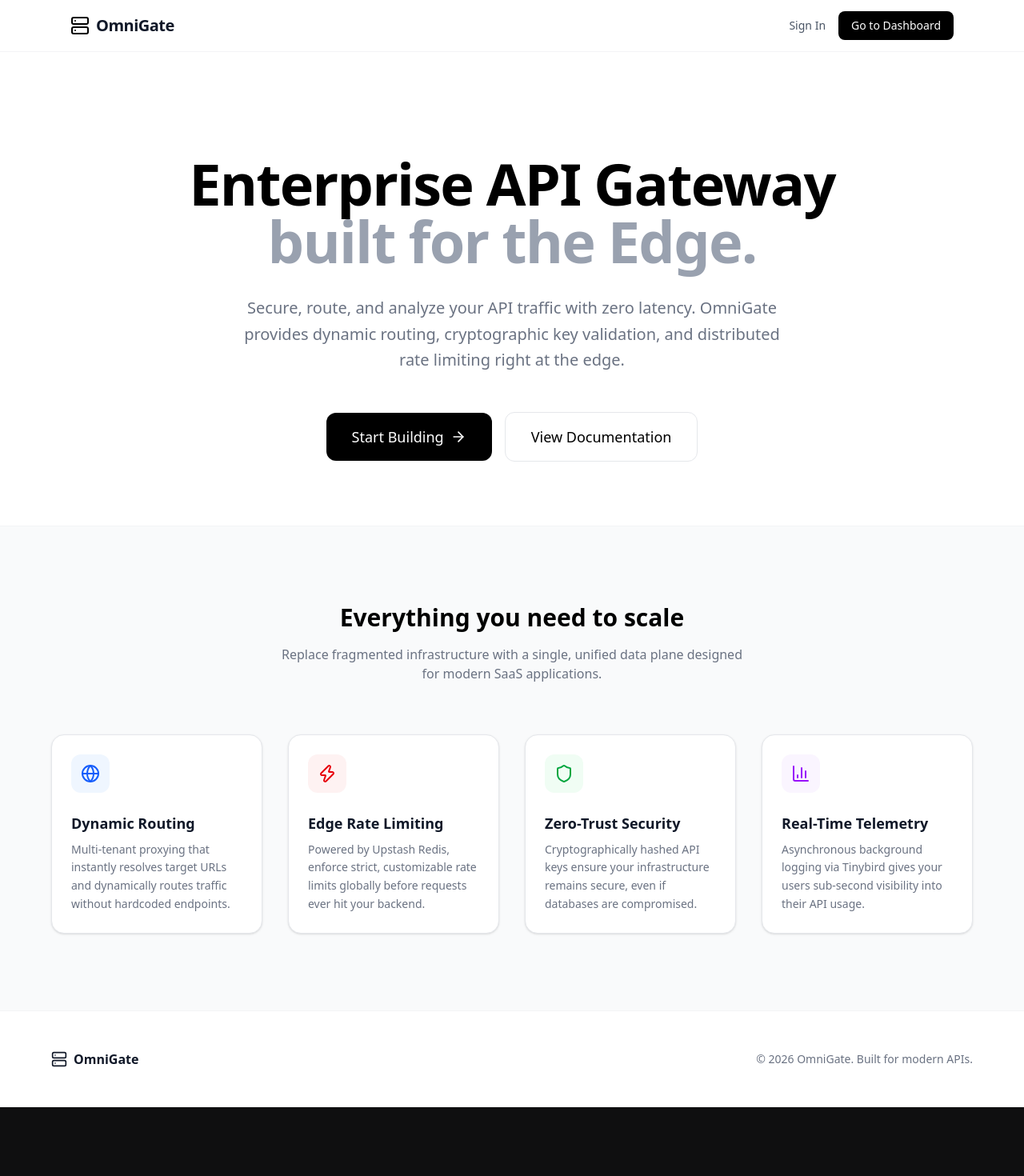
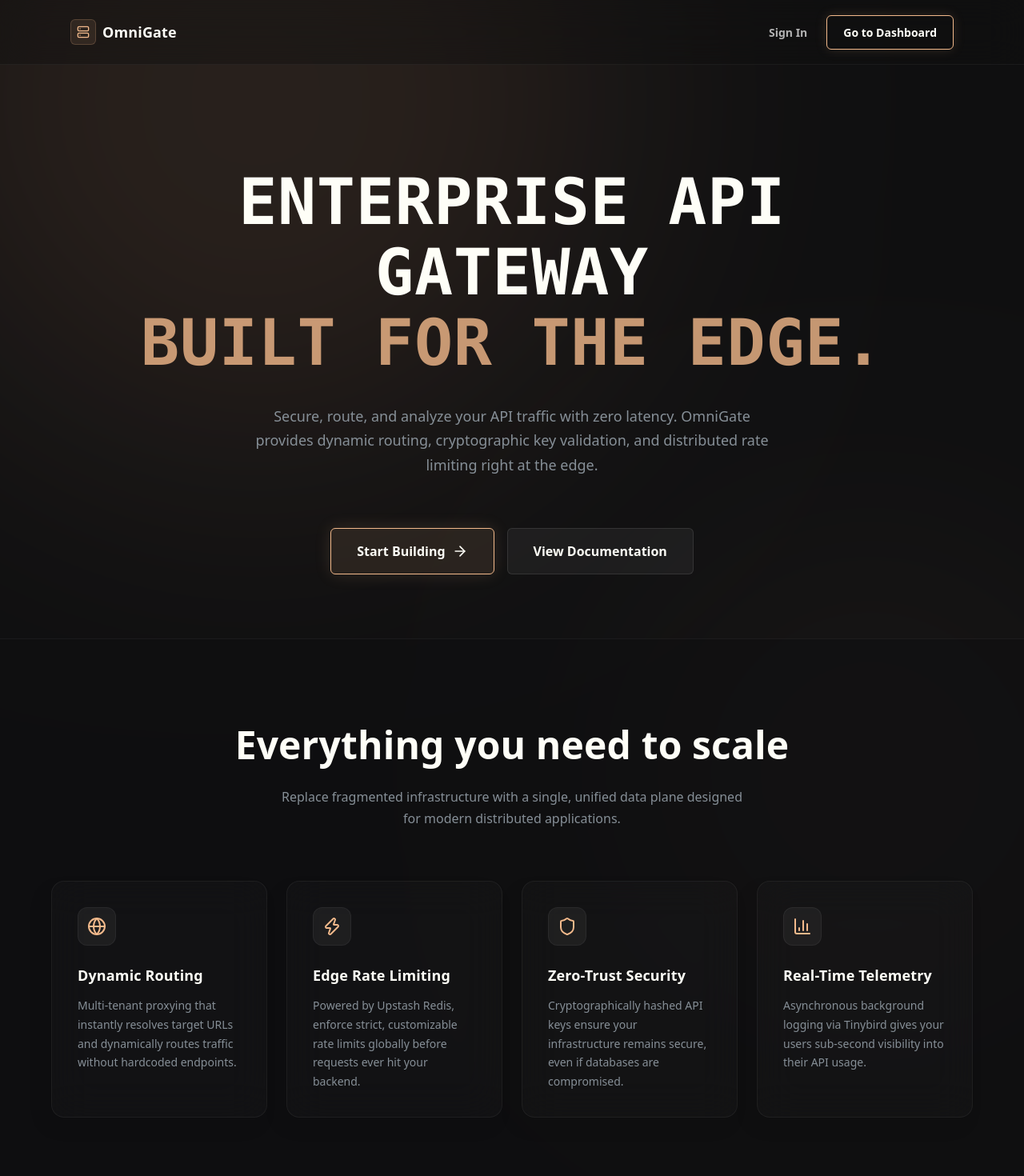
Before and after one commit to tanmaygalav/OmniGate, a Next.js app: page / in a window 1280 px wide. Shown: the top 1470 px of the page at 80% size. Before the commit the page ends 1384 px from the top, so only its background shows below. Built offline with nearby package versions, Linux system fonts and the light colour scheme.

Commit message:
Home page updated with the theme

```diff
--- a/src/app/page.tsx
+++ b/src/app/page.tsx
@@ -1,23 +1,33 @@
+'use client';
+
 import Link from 'next/link';
 import { ArrowRight, Shield, Zap, BarChart3, Globe, Server } from 'lucide-react';
+import { motion } from 'framer-motion';
 
 export default function Home() {
   return (
-    <div className="min-h-screen bg-white text-gray-900 selection:bg-gray-100">
-      {/* Navigation */}
-      <nav className="border-b border-gray-100">
-        <div className="max-w-6xl mx-auto px-6 h-16 flex items-center justify-between">
-          <div className="flex items-center gap-2">
-            <Server className="w-6 h-6 text-black" />
-            <span className="text-xl font-bold tracking-tight">OmniGate</span>
-          </div>
-          <div className="flex items-center gap-4">
-            <Link href="/login" className="text-sm font-medium text-gray-600 hover:text-black transition-colors">
+    <div className="min-h-screen bg-deep-night text-silver-whisper relative overflow-hidden font-sans selection:bg-amber-glow/30 selection:text-cloud-white">
+
+      {/* The Ambient "Golden Horizon" Background */}
+      <div className="absolute top-[-20%] left-[-10%] w-[70vw] h-[70vw] bg-golden-horizon rounded-full mix-blend-screen filter blur-[140px] opacity-[0.05] animate-pulse pointer-events-none" />
+      <div className="absolute top-[40%] right-[-10%] w-[50vw] h-[50vw] bg-amber-glow rounded-full mix-blend-screen filter blur-[120px] opacity-[0.03] pointer-events-none" />
+
+      {/* Navigation - Frosted Glass Bar */}
+      <nav className="relative z-10 border-b border-white/5 bg-deep-night/40 backdrop-blur-xl">
+        <div className="max-w-6xl mx-auto px-6 h-20 flex items-center justify-between">
+          <Link href="/" className="flex items-center gap-2 group">
+            <div className="w-8 h-8 rounded-md bg-amber-glow/10 border border-amber-glow/20 flex items-center justify-center group-hover:bg-amber-glow/20 transition-colors">
+              <Server className="w-4 h-4 text-amber-glow" />
+            </div>
+            <span className="text-[18px] font-bold tracking-[0.14px] text-cloud-white">OmniGate</span>
+          </Link>
+          <div className="flex items-center gap-6">
+            <Link href="/login" className="text-[14px] font-semibold text-silver-whisper hover:text-cloud-white transition-colors hidden sm:block">
               Sign In
             </Link>
             <Link
               href="/dashboard"
-              className="text-sm font-medium bg-black text-white px-4 py-2 rounded-lg hover:bg-gray-800 transition-colors"
+              className="px-5 py-2.5 text-[14px] font-semibold text-cloud-white bg-transparent border border-amber-glow rounded-buttons hover:bg-amber-glow/10 transition-all flex items-center gap-2 shadow-[0_0_15px_rgba(242,185,139,0.15)] hover:shadow-[0_0_25px_rgba(242,185,139,0.25)]"
             >
               Go to Dashboard
             </Link>
@@ -26,100 +36,129 @@ export default function Home() {
       </nav>
 
       {/* Hero Section */}
-      <section className="pt-32 pb-20 px-6">
-        <div className="max-w-4xl mx-auto text-center space-y-8">
-          <h1 className="text-5xl md:text-7xl font-bold tracking-tight text-black">
+      <section className="relative z-10 pt-32 pb-20 px-6">
+        <div className="max-w-5xl mx-auto text-center space-y-8">
+          <motion.h1
+            initial={{ opacity: 0, y: 20 }}
+            animate={{ opacity: 1, y: 0 }}
+            transition={{ duration: 0.7, ease: "easeOut" }}
+            className="text-[56px] md:text-[80px] font-black text-cloud-white leading-[1.1] tracking-[0.67px] uppercase font-mono"
+          >
             Enterprise API Gateway <br className="hidden md:block" />
-            <span className="text-gray-400">built for the Edge.</span>
-          </h1>
-          <p className="text-lg md:text-xl text-gray-500 max-w-2xl mx-auto leading-relaxed">
+            <span className="text-amber-glow/80 mix-blend-plus-lighter">built for the Edge.</span>
+          </motion.h1>
+
+          <motion.p
+            initial={{ opacity: 0, y: 20 }}
+            animate={{ opacity: 1, y: 0 }}
+            transition={{ duration: 0.7, delay: 0.1, ease: "easeOut" }}
+            className="text-[16px] md:text-[18px] text-warm-mist max-w-2xl mx-auto leading-[1.69]"
+          >
             Secure, route, and analyze your API traffic with zero latency. OmniGate provides dynamic routing, cryptographic key validation, and distributed rate limiting right at the edge.
-          </p>
-          <div className="flex flex-col sm:flex-row items-center justify-center gap-4 pt-4">
+          </motion.p>
+
+          <motion.div
+            initial={{ opacity: 0, y: 20 }}
+            animate={{ opacity: 1, y: 0 }}
+            transition={{ duration: 0.7, delay: 0.2, ease: "easeOut" }}
+            className="flex flex-col sm:flex-row items-center justify-center gap-4 pt-8"
+          >
             <Link
               href="/dashboard"
-              className="w-full sm:w-auto flex items-center justify-center gap-2 bg-black text-white px-8 py-4 rounded-xl text-lg font-medium hover:bg-gray-800 transition-all active:scale-95"
+              className="w-full sm:w-auto flex items-center justify-center gap-2 bg-amber-glow/10 border border-amber-glow text-cloud-white px-8 py-4 rounded-buttons text-[16px] font-semibold hover:bg-amber-glow/20 transition-all shadow-[0_0_20px_rgba(242,185,139,0.15)] hover:shadow-[0_0_30px_rgba(242,185,139,0.25)]"
             >
               Start Building <ArrowRight className="w-5 h-5" />
             </Link>
             <Link
               href="https://github.com/tanmaygalav/OmniGate"
               target="_blank"
-              className="w-full sm:w-auto flex items-center justify-center gap-2 bg-white text-black border border-gray-200 px-8 py-4 rounded-xl text-lg font-medium hover:bg-gray-50 transition-all active:scale-95"
+              className="w-full sm:w-auto flex items-center justify-center gap-2 bg-white/5 text-cloud-white border border-white/10 px-8 py-4 rounded-buttons text-[16px] font-semibold hover:bg-white/10 transition-all"
             >
               View Documentation
             </Link>
-          </div>
+          </motion.div>
         </div>
       </section>
 
       {/* Features Grid */}
-      <section className="py-24 bg-gray-50 border-t border-gray-100 px-6">
+      <section className="relative z-10 py-24 px-6 border-t border-white/5 bg-deep-night/50">
         <div className="max-w-6xl mx-auto">
-          <div className="text-center mb-16">
-            <h2 className="text-3xl font-bold text-black mb-4">Everything you need to scale</h2>
-            <p className="text-gray-500 max-w-xl mx-auto">
-              Replace fragmented infrastructure with a single, unified data plane designed for modern SaaS applications.
+          <motion.div
+            initial={{ opacity: 0, y: 20 }}
+            whileInView={{ opacity: 1, y: 0 }}
+            viewport={{ once: true }}
+            transition={{ duration: 0.7 }}
+            className="text-center mb-16"
+          >
+            <h2 className="text-[32px] md:text-[48px] font-bold text-cloud-white mb-4 tracking-[0.14px]">
+              Everything you need to scale
+            </h2>
+            <p className="text-warm-mist max-w-xl mx-auto text-[16px] leading-[1.69]">
+              Replace fragmented infrastructure with a single, unified data plane designed for modern distributed applications.
             </p>
-          </div>
+          </motion.div>
 
-          <div className="grid grid-cols-1 md:grid-cols-2 lg:grid-cols-4 gap-8">
-            {/* Feature-1 */}
-            <div className="bg-white p-6 rounded-2xl border border-gray-200 shadow-sm hover:shadow-md transition-shadow">
-              <div className="w-12 h-12 bg-blue-50 text-blue-600 rounded-xl flex items-center justify-center mb-6">
-                <Globe className="w-6 h-6" />
-              </div>
-              <h3 className="text-lg font-bold mb-2">Dynamic Routing</h3>
-              <p className="text-gray-500 text-sm leading-relaxed">
-                Multi-tenant proxying that instantly resolves target URLs and dynamically routes traffic without hardcoded endpoints.
-              </p>
-            </div>
-
-            {/* Feature-2 */}
-            <div className="bg-white p-6 rounded-2xl border border-gray-200 shadow-sm hover:shadow-md transition-shadow">
-              <div className="w-12 h-12 bg-red-50 text-red-600 rounded-xl flex items-center justify-center mb-6">
-                <Zap className="w-6 h-6" />
-              </div>
-              <h3 className="text-lg font-bold mb-2">Edge Rate Limiting</h3>
-              <p className="text-gray-500 text-sm leading-relaxed">
-                Powered by Upstash Redis, enforce strict, customizable rate limits globally before requests ever hit your backend.
-              </p>
-            </div>
-
-            {/* Feature-3 */}
-            <div className="bg-white p-6 rounded-2xl border border-gray-200 shadow-sm hover:shadow-md transition-shadow">
-              <div className="w-12 h-12 bg-green-50 text-green-600 rounded-xl flex items-center justify-center mb-6">
-                <Shield className="w-6 h-6" />
-              </div>
-              <h3 className="text-lg font-bold mb-2">Zero-Trust Security</h3>
-              <p className="text-gray-500 text-sm leading-relaxed">
-                Cryptographically hashed API keys ensure your infrastructure remains secure, even if databases are compromised.
-              </p>
-            </div>
-
-            {/* Feature-4 */}
-            <div className="bg-white p-6 rounded-2xl border border-gray-200 shadow-sm hover:shadow-md transition-shadow">
-              <div className="w-12 h-12 bg-purple-50 text-purple-600 rounded-xl flex items-center justify-center mb-6">
-                <BarChart3 className="w-6 h-6" />
-              </div>
-              <h3 className="text-lg font-bold mb-2">Real-Time Telemetry</h3>
-              <p className="text-gray-500 text-sm leading-relaxed">
-                Asynchronous background logging via Tinybird gives your users sub-second visibility into their API usage.
-              </p>
-            </div>
+          <div className="grid grid-cols-1 md:grid-cols-2 lg:grid-cols-4 gap-6">
+            {[
+              {
+                icon: Globe,
+                title: "Dynamic Routing",
+                desc: "Multi-tenant proxying that instantly resolves target URLs and dynamically routes traffic without hardcoded endpoints.",
+                delay: 0.1
+              },
+              {
+                icon: Zap,
+                title: "Edge Rate Limiting",
+                desc: "Powered by Upstash Redis, enforce strict, customizable rate limits globally before requests ever hit your backend.",
+                delay: 0.2
+              },
+              {
+                icon: Shield,
+                title: "Zero-Trust Security",
+                desc: "Cryptographically hashed API keys ensure your infrastructure remains secure, even if databases are compromised.",
+                delay: 0.3
+              },
+              {
+                icon: BarChart3,
+                title: "Real-Time Telemetry",
+                desc: "Asynchronous background logging via Tinybird gives your users sub-second visibility into their API usage.",
+                delay: 0.4
+              }
+            ].map((feature, i) => (
+              <motion.div
+                key={i}
+                initial={{ opacity: 0, y: 20 }}
+                whileInView={{ opacity: 1, y: 0 }}
+                viewport={{ once: true }}
+                transition={{ duration: 0.5, delay: feature.delay }}
+                className="bg-white/[0.02] backdrop-blur-xl p-8 rounded-cards border border-white/5 shadow-floating hover:border-white/10 hover:bg-white/[0.03] transition-all group"
+              >
+                <div className="w-12 h-12 bg-white/5 border border-white/5 text-amber-glow rounded-xl flex items-center justify-center mb-6 group-hover:scale-110 transition-transform duration-300">
+                  <feature.icon className="w-6 h-6" />
+                </div>
+                <h3 className="text-[18px] font-bold text-cloud-white mb-3 tracking-[0.14px]">{feature.title}</h3>
+                <p className="text-warm-mist text-[14px] leading-[1.69]">
+                  {feature.desc}
+                </p>
+              </motion.div>
+            ))}
           </div>
         </div>
       </section>
 
       {/* Footer */}
-      <footer className="bg-white border-t border-gray-100 py-12 px-6">
-        <div className="max-w-6xl mx-auto flex flex-col md:flex-row items-center justify-between gap-4">
-          <div className="flex items-center gap-2 text-gray-900 font-bold">
-            <Server className="w-5 h-5" />
+      <footer className="relative z-10 border-t border-white/5 bg-deep-night py-12 px-6">
+        <div className="max-w-6xl mx-auto flex flex-col md:flex-row items-center justify-between gap-6">
+          <div className="flex items-center gap-2 text-cloud-white font-bold tracking-[0.14px]">
+            <Server className="w-4 h-4 text-amber-glow" />
             OmniGate
           </div>
-          <p className="text-sm text-gray-500">
-            © {new Date().getFullYear()} OmniGate. Built for modern APIs.
+          <div className="flex items-center gap-6 text-[12px] font-semibold uppercase tracking-[1px] text-warm-mist">
+            <Link href="https://github.com/tanmaygalav/OmniGate" className="hover:text-amber-glow transition-colors">GitHub</Link>
+            <Link href="/login" className="hover:text-amber-glow transition-colors">Login</Link>
+          </div>
+          <p className="text-[12px] text-ash-gray font-mono">
+            © {new Date().getFullYear()} OMNIGATE. Edge Infrastructure.
           </p>
         </div>
       </footer>
```
